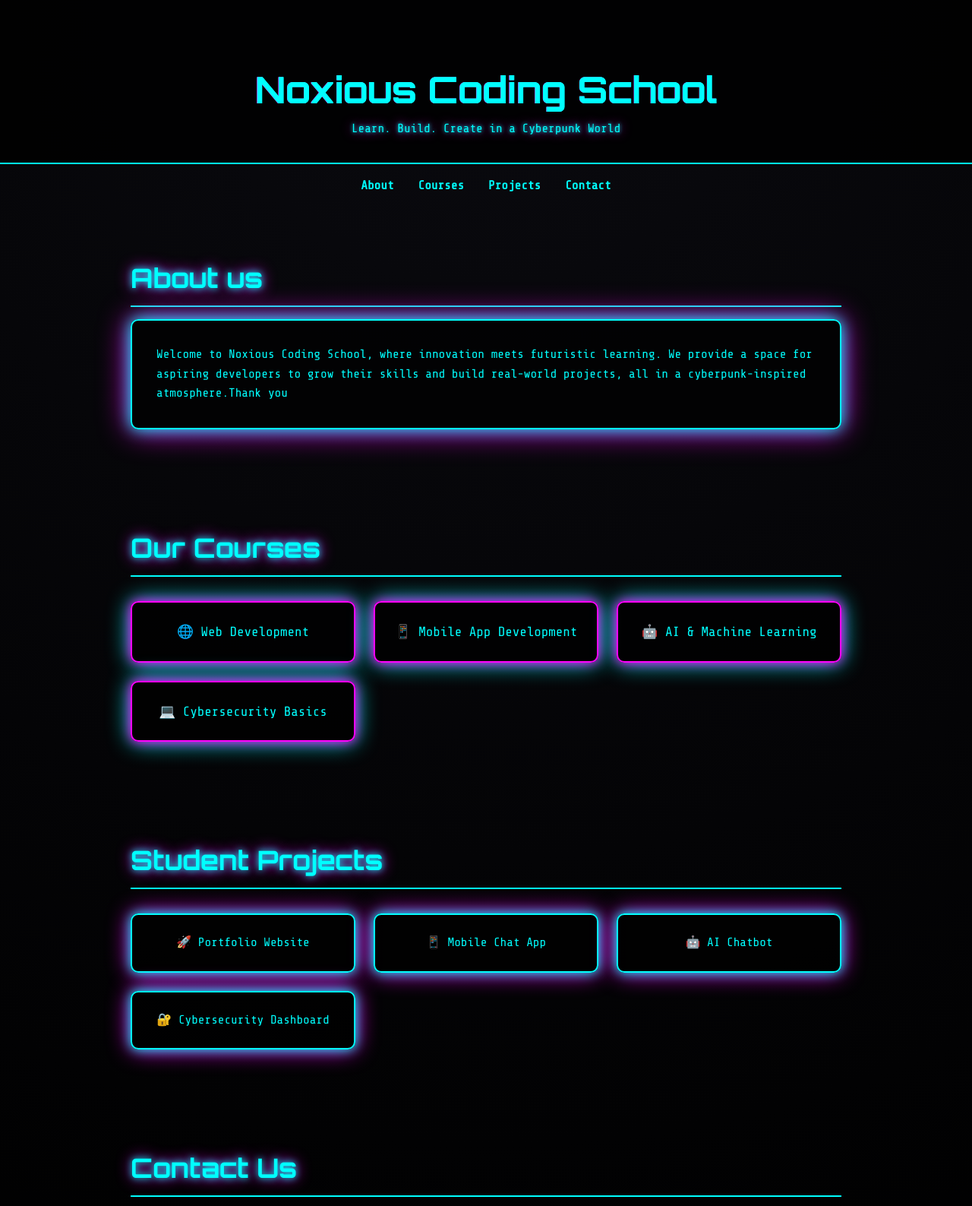
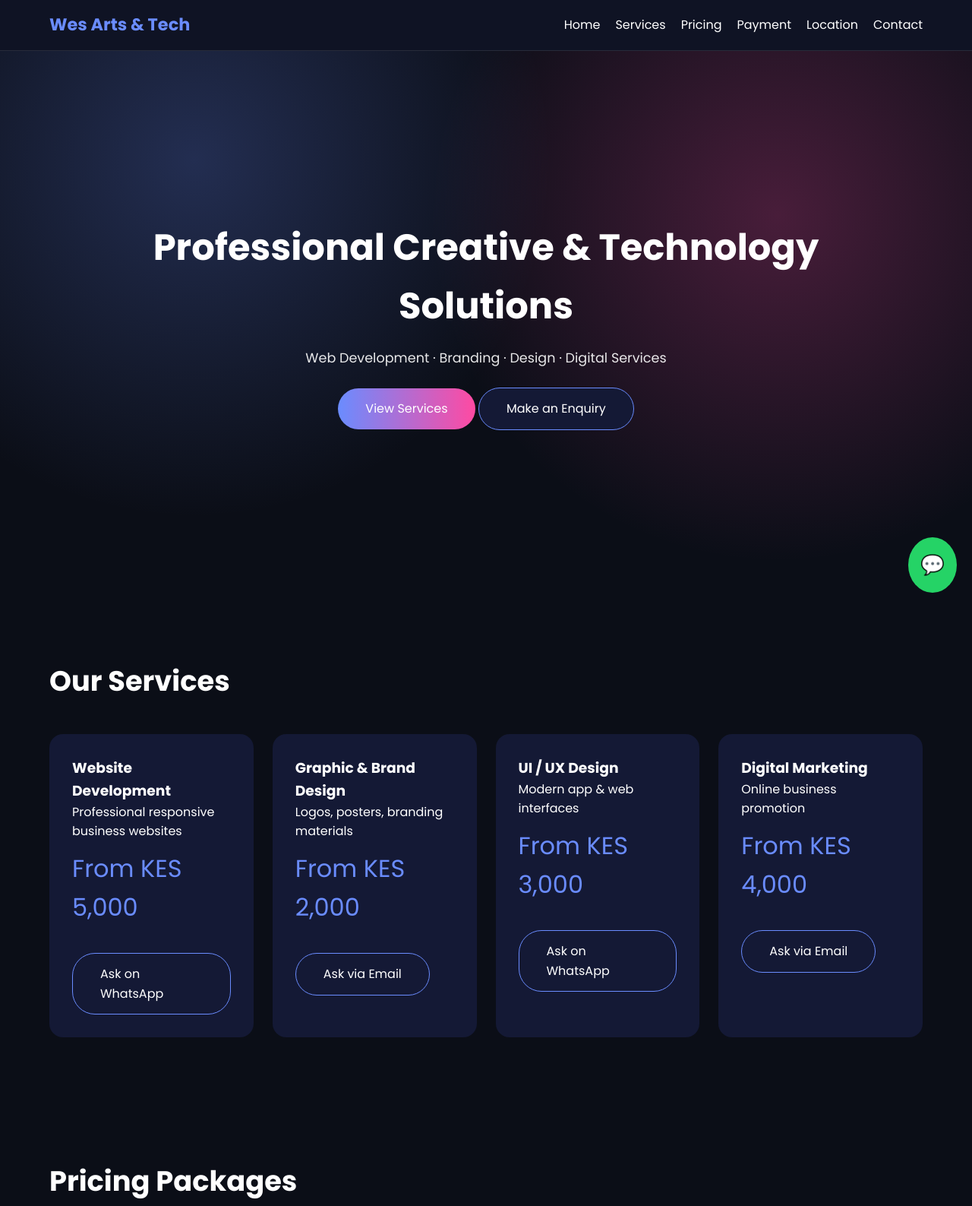
Before and after one commit to noxious-mike/wes-arts-tech, a plain HTML site: page index.html in a window 1280 px wide. Shown: the top 1587 px of the page at 76% size. Drawn offline with nearby package versions, Linux system fonts and the light colour scheme.

Commit message:
Update index.html

```diff
--- a/index.html
+++ b/index.html
@@ -1,234 +1,279 @@
 <!DOCTYPE html>
 <html lang="en">
 <head>
-  <meta charset="UTF-8" />
-  <meta name="viewport" content="width=device-width, initial-scale=1.0" />
-  <title>Noxious Coding School — Cyberpunk</title>
+<meta charset="UTF-8">
+<meta name="viewport" content="width=device-width, initial-scale=1.0">
 
-  <!-- Google Fonts -->
-  <link href="https://fonts.googleapis.com/css2?family=Orbitron:wght@400;700&family=Share+Tech+Mono&display=swap" rel="stylesheet">
+<title>Wes Arts & Tech | Creative & Technology Solutions</title>
+<meta name="description" content="Wes Arts & Tech provides professional web development, branding, graphic design, and digital services in Kenya. M-Pesa payments accepted.">
+
+<link href="https://fonts.googleapis.com/css2?family=Poppins:wght@300;400;600;700&display=swap" rel="stylesheet">
 
 <style>
-    * { margin: 0; padding: 0; box-sizing: border-box; }
+*{margin:0;padding:0;box-sizing:border-box;font-family:'Poppins',sans-serif}
+html{scroll-behavior:smooth}
+body{background:#0b0e17;color:#fff;line-height:1.6}
+a{text-decoration:none;color:inherit}
 
-    body {
-      font-family: 'Share Tech Mono', monospace;
-      background: radial-gradient(circle at top, #0a0a0f, #000);
-      color: #0ff;
-      line-height: 1.6;
-      overflow-x: hidden;
+/* HEADER */
+header{
+  background:#0f1324;
+  position:sticky;
+  top:0;
+  z-index:1000;
+  border-bottom:1px solid rgba(255,255,255,.1)
+}
+nav{
+  max-width:1200px;
+  margin:auto;
+  padding:15px 25px;
+  display:flex;
+  justify-content:space-between;
+  align-items:center;
+}
+.logo{font-size:1.4rem;font-weight:700;color:#6a8cff}
+nav ul{list-style:none;display:flex;gap:20px}
+nav a:hover{color:#ff4aa2}
+
+/* HERO */
+.hero{
+  min-height:90vh;
+  display:flex;
+  justify-content:center;
+  align-items:center;
+  text-align:center;
+  padding:40px 20px;
+  background:
+    radial-gradient(circle at 20% 20%,rgba(106,140,255,.25),transparent 40%),
+    radial-gradient(circle at 80% 30%,rgba(255,74,162,.25),transparent 40%),
+    #0b0e17;
+}
+.hero h1{font-size:3rem;max-width:900px}
+.hero p{margin-top:15px;font-size:1.1rem;opacity:.9}
+
+/* BUTTONS */
+.btn{
+  display:inline-block;
+  margin-top:25px;
+  padding:14px 36px;
+  border-radius:30px;
+  background:linear-gradient(90deg,#6a8cff,#ff4aa2);
+  color:white;
+  font-weight:500;
+  transition:.3s;
+}
+.btn:hover{transform:scale(1.05)}
+.btn.secondary{
+  background:#141935;
+  border:1px solid #6a8cff;
 }
 
-    header {
-      text-align: center;
-      padding: 5rem 1rem 2rem;
-      background: rgba(0, 0, 0, 0.85);
-      border-bottom: 2px solid #0ff;
-      text-shadow: 0 0 5px #0ff, 0 0 15px #f0f;
+/* SECTIONS */
+.section{
+  max-width:1200px;
+  margin:auto;
+  padding:80px 25px;
+}
+.section h2{font-size:2.3rem;margin-bottom:20px}
+
+/* GRID */
+.grid{
+  display:grid;
+  grid-template-columns:repeat(auto-fit,minmax(250px,1fr));
+  gap:25px;
+  margin-top:40px;
 }
 
-    header h1 {
-      font-family: 'Orbitron', sans-serif;
-      font-size: 3rem;
-      animation: glitch 1.5s infinite;
+/* CARD */
+.card{
+  background:#141935;
+  padding:30px;
+  border-radius:18px;
+  transition:.3s;
+}
+.card:hover{
+  transform:translateY(-8px);
+  background:#181f45;
+}
+.price{
+  font-size:2rem;
+  margin:10px 0;
+  color:#6a8cff;
 }
 
-    nav {
-      display: flex;
-      justify-content: center;
-      gap: 2rem;
-      margin: 1rem 0;
+/* PAYMENT */
+.payment-box{
+  background:#0f1324;
+  padding:30px;
+  border-radius:18px;
+  margin-top:30px;
 }
 
-    nav a {
-      color: #0ff;
-      text-decoration: none;
-      font-weight: bold;
-      transition: 0.3s;
+/* CONTACT */
+.contact-grid{
+  display:grid;
+  grid-template-columns:1fr 1fr;
+  gap:40px;
+}
+input,textarea{
+  width:100%;
+  padding:14px;
+  border-radius:10px;
+  border:none;
+  background:#141935;
+  color:white;
+}
+textarea{resize:none}
+
+/* MAP */
+.map iframe{
+  width:100%;
+  height:300px;
+  border-radius:20px;
+  border:none;
 }
 
-    nav a:hover {
-      color: rgb(11, 83, 249);
-      text-shadow: 0 0 10px #f0f;
+/* WHATSAPP FLOAT */
+.whatsapp{
+  position:fixed;
+  bottom:20px;
+  right:20px;
+  background:#25D366;
+  padding:16px;
+  border-radius:50%;
+  font-size:1.6rem;
+  color:white;
+  z-index:2000;
 }
 
-    section {
-      padding: 4rem 2rem;
-      max-width: 1000px;
-      margin: auto;
+/* FOOTER */
+footer{
+  background:#070912;
+  padding:40px 25px;
+  font-size:.9rem;
+  opacity:.9;
 }
 
-    section h2 {
-      font-family: 'Orbitron', sans-serif;
-      font-size: 2.2rem;
-      margin-bottom: 1rem;
-      text-shadow: 0 0 10px #0ff, 0 0 20px #f0f;
-      border-bottom: 2px solid #0ff;
-      padding-bottom: 0.5rem;
-    }
-
-    .neon-card {
-      background: rgba(0, 0, 0, 0.7);
-      border: 2px solid #0ff;
-      border-radius: 10px;
-      padding: 2rem;
-      box-shadow: 0 0 20px #0ff, 0 0 40px #f0f;
-      margin-top: 1rem;
-      transition: transform 0.3s, box-shadow 0.3s;
-    }
-
-    .neon-card:hover {
-      transform: translateY(-5px);
-      box-shadow: 0 0 30px #0ff, 0 0 60px #f0f;
-    }
-
-    /* Courses grid */
-    .courses-grid {
-      display: grid;
-      grid-template-columns: repeat(auto-fit, minmax(220px, 1fr));
-      gap: 1.5rem;
-      margin-top: 2rem;
-    }
-
-    .course {
-      background: rgba(0, 0, 0, 0.8);
-      border: 2px solid #f0f;
-      padding: 1.5rem;
-      border-radius: 10px;
-      text-align: center;
-      font-size: 1.1rem;
-      box-shadow: 0 0 15px #f0f, 0 0 30px #0ff;
-      transition: transform 0.3s, box-shadow 0.3s;
-    }
-
-    .course:hover {
-      transform: scale(1.05);
-      box-shadow: 0 0 25px #0ff, 0 0 50px #f0f;
-    }
-
-    /* Projects grid */
-    .projects-grid {
-      display: grid;
-      grid-template-columns: repeat(auto-fit, minmax(250px, 1fr));
-      gap: 1.5rem;
-      margin-top: 2rem;
-    }
-
-    .project {
-      background: rgba(0, 0, 0, 0.8);
-      border: 2px solid #0ff;
-      border-radius: 10px;
-      padding: 1.5rem;
-      text-align: center;
-      box-shadow: 0 0 15px #0ff, 0 0 30px #f0f;
-      transition: transform 0.3s, box-shadow 0.3s;
-    }
-
-    .project:hover {
-      transform: translateY(-5px);
-      box-shadow: 0 0 25px #f0f, 0 0 50px #0ff;
-    }
-
-    footer {
-      text-align: center;
-      padding: 2rem;
-      font-size: 0.9rem;
-      background: rgba(0, 0, 0, 0.85);
-      border-top: 2px solid rgb(50, 206, 206);
-      color: #888;
-    }
-
-    @keyframes glitch {
-      0% { text-shadow: 2px 2px #f0f, -2px -2px #0ff; }
-      25% { text-shadow: -2px 2px #0ff, 2px -2px #f0f; }
-      50% { text-shadow: 2px -2px #0ff, -2px 2px #f0f; }
-      75% { text-shadow: -2px -2px #f0f, 2px 2px #0ff; }
-      100% { text-shadow: 2px 2px #f0f, -2px -2px #0ff; }
-    }
-
-    #splash {
-      position: fixed;
-      top: 0; left: 0;
-      width: 100%; height: 100%;
-      background: #000;
-      color: #0ff;
-      display: flex;
-      justify-content: center;
-      align-items: center;
-      font-family: 'Orbitron', sans-serif;
-      font-size: 2rem;
-      z-index: 9999;
-      animation: fadeOut 3s forwards;
-    }
-
-    @keyframes fadeOut {
-      0% { opacity: 1; }
-      80% { opacity: 1; }
-      100% { opacity: 0; visibility: hidden; }
+/* RESPONSIVE */
+@media(max-width:850px){
+  .hero h1{font-size:2.2rem}
+  .contact-grid{grid-template-columns:1fr}
 }
 </style>
 </head>
+
 <body>
 
-  <!-- Splash -->
-  <div id="splash">Welcome Noxious</div>
-
-  <!-- Header -->
 <header>
-    <h1>Noxious Coding School</h1>
-    <p>Learn. Build. Create in a Cyberpunk World</p>
+<nav>
+<div class="logo">Wes Arts & Tech</div>
+<ul>
+<li><a href="#home">Home</a></li>
+<li><a href="#services">Services</a></li>
+<li><a href="#pricing">Pricing</a></li>
+<li><a href="#payment">Payment</a></li>
+<li><a href="#location">Location</a></li>
+<li><a href="#contact">Contact</a></li>
+</ul>
+</nav>
 </header>
 
-  <!-- Navigation -->
-  <nav>
-    <a href="#about">About</a>
-    <a href="#courses">Courses</a>
-    <a href="#projects">Projects</a>
-    <a href="#contact">Contact</a>
-  </nav>
-
-  <!-- About -->
-  <section id="about">
-    <h2>About us</h2>
-    <div class="neon-card">
-      <p>Welcome to Noxious Coding School, where innovation meets futuristic learning.
-      We provide a space for aspiring developers to grow their skills and build real-world projects,
-      all in a cyberpunk-inspired atmosphere.Thank you</p>
+<section class="hero" id="home">
+<div>
+<h1>Professional Creative & Technology Solutions</h1>
+<p>Web Development · Branding · Design · Digital Services</p>
+<a href="#services" class="btn">View Services</a>
+<a href="#contact" class="btn secondary">Make an Enquiry</a>
 </div>
 </section>
 
-  <!-- Courses -->
-  <section id="courses">
-    <h2>Our Courses</h2>
-    <div class="courses-grid">
-      <div class="course">🌐 Web Development</div>
-      <div class="course">📱 Mobile App Development</div>
-      <div class="course">🤖 AI & Machine Learning</div>
-      <div class="course">💻 Cybersecurity Basics</div>
+<section class="section" id="services">
+<h2>Our Services</h2>
+<div class="grid">
+<div class="card">
+<h3>Website Development</h3>
+<p>Professional responsive business websites</p>
+<p class="price">From KES 5,000</p>
+<a class="btn secondary" href="https://wa.me/254794257039?text=How%20much%20is%20website%20development?">Ask on WhatsApp</a>
+</div>
+
+<div class="card">
+<h3>Graphic & Brand Design</h3>
+<p>Logos, posters, branding materials</p>
+<p class="price">From KES 2,000</p>
+<a class="btn secondary" href="mailto:mikeryan605@gmail.com?subject=Design Inquiry&body=Please tell me more about your services">Ask via Email</a>
+</div>
+
+<div class="card">
+<h3>UI / UX Design</h3>
+<p>Modern app & web interfaces</p>
+<p class="price">From KES 3,000</p>
+<a class="btn secondary" href="https://wa.me/254794257039?text=Please%20tell%20me%20more%20about%20UI/UX%20design">Ask on WhatsApp</a>
+</div>
+
+<div class="card">
+<h3>Digital Marketing</h3>
+<p>Online business promotion</p>
+<p class="price">From KES 4,000</p>
+<a class="btn secondary" href="mailto:mikeryan605@gmail.com?subject=Marketing Inquiry&body=Where is your business located?">Ask via Email</a>
+</div>
 </div>
 </section>
 
-  <!-- Projects -->
-  <section id="projects">
-    <h2>Student Projects</h2>
-    <div class="projects-grid">
-      <div class="project">🚀 Portfolio Website</div>
-      <div class="project">📱 Mobile Chat App</div>
-      <div class="project">🤖 AI Chatbot</div>
-      <div class="project">🔐 Cybersecurity Dashboard</div>
+<section class="section" id="pricing">
+<h2>Pricing Packages</h2>
+<div class="grid">
+<div class="card"><h3>Starter</h3><p class="price">KES 5,000</p><p>Basic website or design</p></div>
+<div class="card"><h3>Business</h3><p class="price">KES 15,000</p><p>Full business website</p></div>
+<div class="card"><h3>Premium</h3><p class="price">KES 30,000+</p><p>Custom enterprise solutions</p></div>
 </div>
 </section>
 
-  <!-- Contact -->
-  <section id="contact">
-    <h2>Contact Us</h2>
-    <p>Email: <a href="mailto:contact@noxiousschool.com">contact@noxiousschool.com</a></p>
+<section class="section" id="payment">
+<h2>M-Pesa Payments</h2>
+<div class="payment-box">
+<p><strong>Accepted Payment:</strong> M-Pesa</p>
+<p><strong>Send Payment To:</strong></p>
+<h3>📱 +254 794 257 039</h3>
+<p>After payment, confirm using the button below.</p>
+
+<a class="btn" href="https://wa.me/254794257039?text=I%20have%20made%20the%20payment%20via%20M-Pesa">Confirm Payment on WhatsApp</a>
+<a class="btn secondary" href="mailto:mikeryan605@gmail.com?subject=Invoice Request&body=Please send me an invoice">Request Invoice</a>
+</div>
 </section>
 
-  <!-- Footer -->
+<section class="section" id="location">
+<h2>Business Location</h2>
+<p>📍 Based in Kenya | Serving clients locally & internationally</p>
+<div class="map">
+<iframe src="https://www.google.com/maps?q=Kenya&output=embed"></iframe>
+</div>
+</section>
+
+<section class="section" id="contact">
+<h2>Contact Us</h2>
+<div class="contact-grid">
+<div>
+<p><strong>Email:</strong><br><a href="mailto:mikeryan605@gmail.com">mikeryan605@gmail.com</a></p>
+<p><strong>Phone / WhatsApp:</strong><br><a href="tel:+254794257039">+254 794 257 039</a></p>
+<p><strong>Hours:</strong><br>Mon – Sat | 8:00 AM – 6:00 PM</p>
+</div>
+
+<form action="mailto:mikeryan605@gmail.com" method="post" enctype="text/plain">
+<input name="name" placeholder="Full Name" required>
+<input type="email" name="email" placeholder="Email Address" required>
+<textarea name="message" rows="5" placeholder="Please tell me more about..."></textarea>
+<button class="btn">Send Enquiry</button>
+</form>
+</div>
+</section>
+
 <footer>
-    <p>© 2025 Noxious Coding School. All rights reserved.</p>
+<p>© 2025 Wes Arts & Tech</p>
+<p>Email: mikeryan605@gmail.com | Phone: +254 794 257 039 | Kenya</p>
 </footer>
+
+<a class="whatsapp" href="https://wa.me/254794257039" target="_blank">💬</a>
 
 </body>
 </html>
```
Lines whose indentation alone changed are shown as unchanged.
